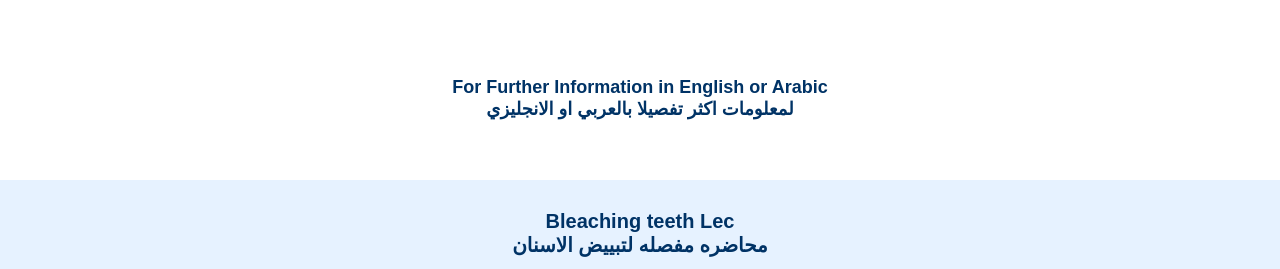
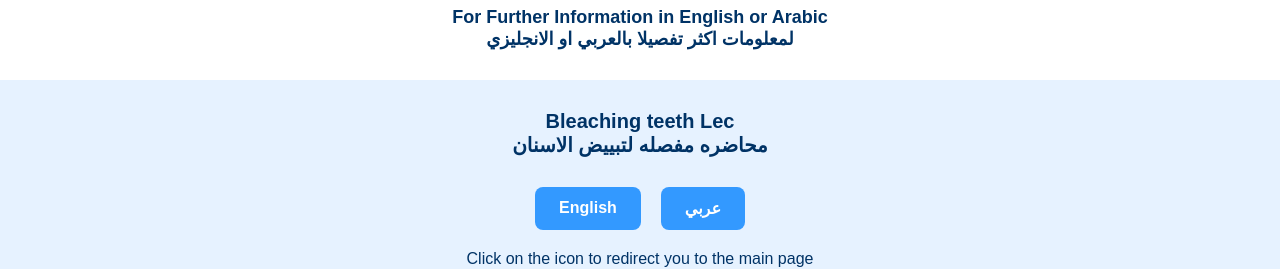
Before and after one commit to aso2es/aso2es.github.io, a plain HTML site: page index.html in a window 1280 px wide. Shown: the part 93-362 px from the top of the page. Drawn offline with Linux system fonts and the light colour scheme.

Commit message:
Update index.html
change position

```diff
--- a/index.html
+++ b/index.html
@@ -16,7 +16,7 @@
 
     header {
       background-color: white;
-      padding: 20px 20px 60px 20px;
+      padding: 20px 20px 30px 20px;
       position: relative;
     }
 
@@ -40,7 +40,7 @@
     }
 
     .header-info-text {
-      margin-top: 80px;
+      margin-top: 10px;
       font-size: 18px;
       font-weight: bold;
       color: #003366;
```
